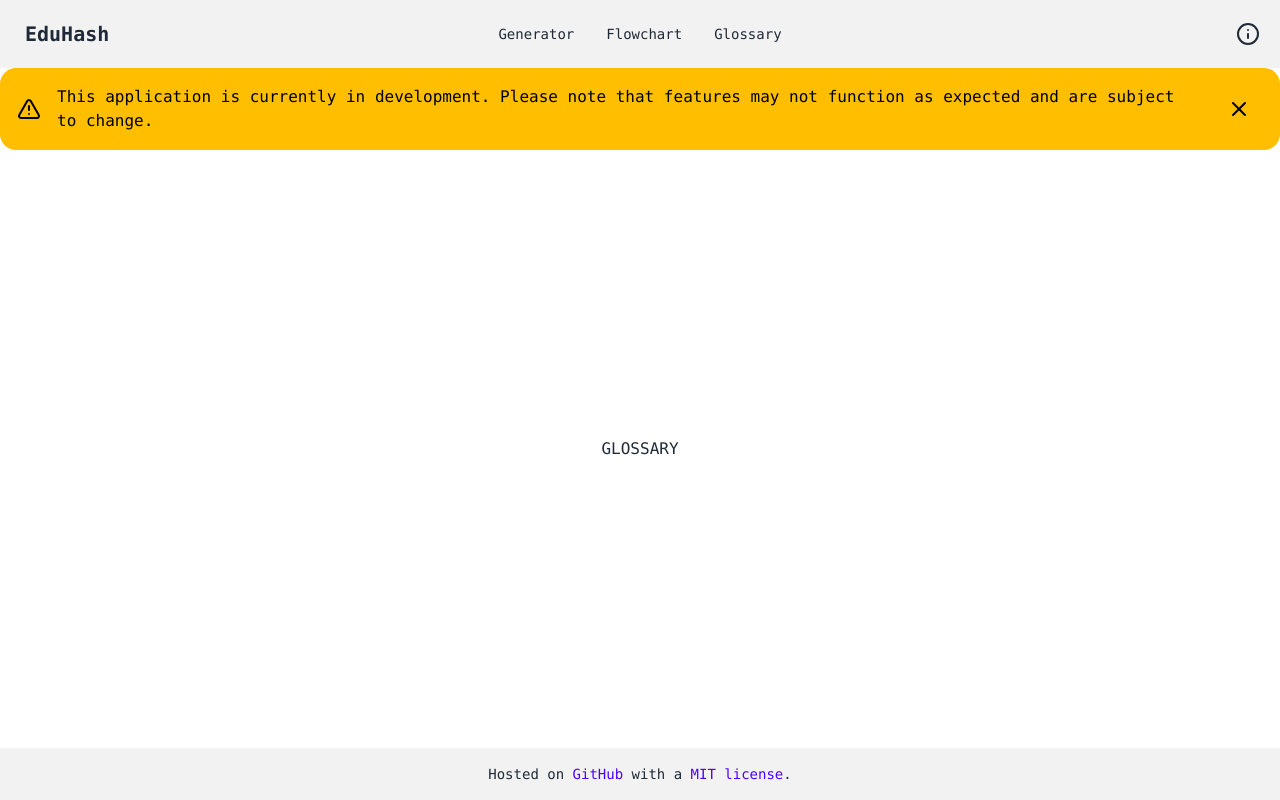
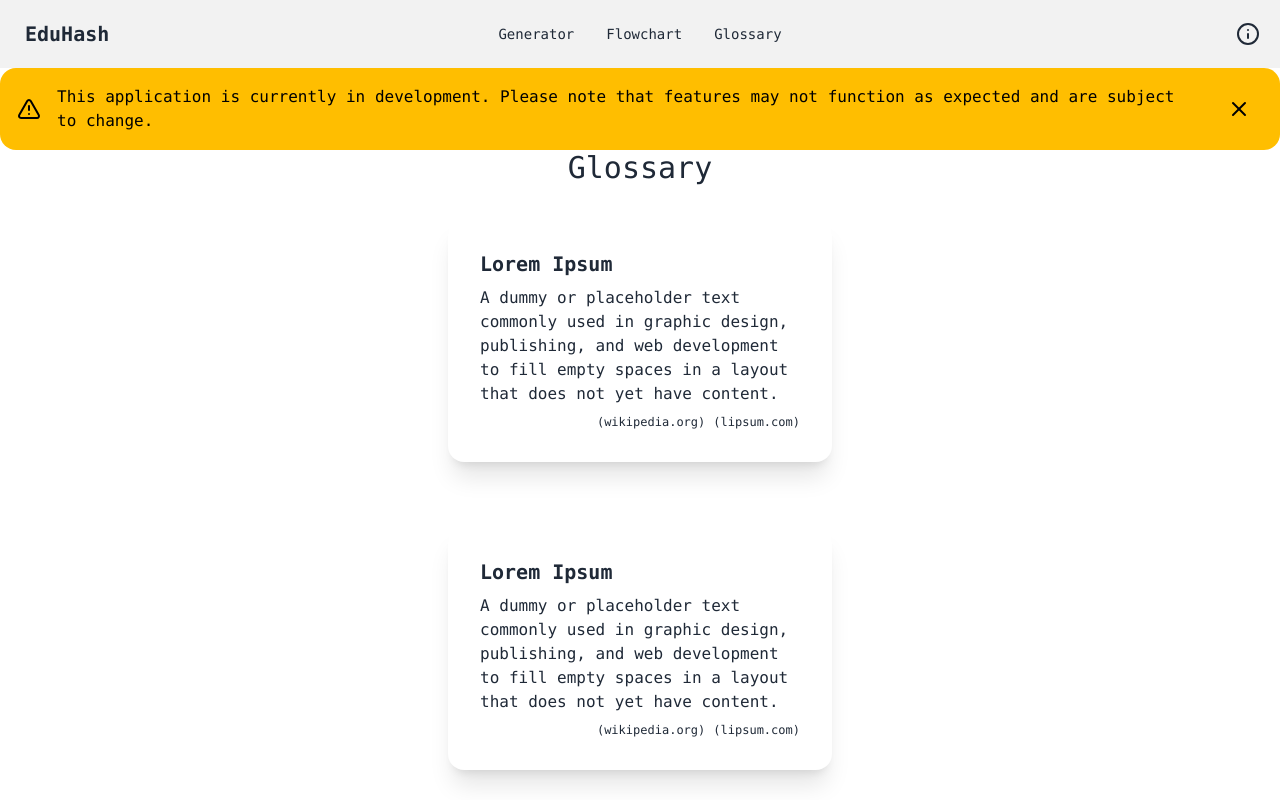
Before and after one commit to vanfossen/eduhash, a Vue app: page /eduhash/glossary in a window 1280 px wide. Shown: the top 800 px of the page. Built offline with nearby package versions, Linux system fonts and the light colour scheme; the HTML template or start-up script is replaced by a standard one.

Commit message:
add Glossary template

```diff
--- /dev/null
+++ b/src/data/glossary.json
@@ -0,0 +1,44 @@
+[
+  {
+    "word": "Lorem Ipsum",
+    "definition": "A dummy or placeholder text commonly used in graphic design, publishing, and web development to fill empty spaces in a layout that does not yet have content.",
+    "sources": [
+      {
+        "title": "wikipedia.org",
+        "url": "https://en.wikipedia.org/wiki/Lorem_ipsum"
+      },
+      {
+        "title": "lipsum.com",
+        "url": "https://www.lipsum.com/"
+      }
+    ]
+  },
+  {
+    "word": "Lorem Ipsum",
+    "definition": "A dummy or placeholder text commonly used in graphic design, publishing, and web development to fill empty spaces in a layout that does not yet have content.",
+    "sources": [
+      {
+        "title": "wikipedia.org",
+        "url": "https://en.wikipedia.org/wiki/Lorem_ipsum"
+      },
+      {
+        "title": "lipsum.com",
+        "url": "https://www.lipsum.com/"
+      }
+    ]
+  },
+  {
+    "word": "Lorem Ipsum",
+    "definition": "A dummy or placeholder text commonly used in graphic design, publishing, and web development to fill empty spaces in a layout that does not yet have content.",
+    "sources": [
+      {
+        "title": "wikipedia.org",
+        "url": "https://en.wikipedia.org/wiki/Lorem_ipsum"
+      },
+      {
+        "title": "lipsum.com",
+        "url": "https://www.lipsum.com/"
+      }
+    ]
+  }
+]
--- a/src/pages/Glossary.vue
+++ b/src/pages/Glossary.vue
@@ -1,9 +1,37 @@
 <!-- src/pages/Glossary.vue -->
-<script setup lang="ts"></script>
+<script setup lang="ts">
+// vue and other libraries
+import { ref } from "vue";
+import glossaryData from "../data/glossary.json";
+
+// variable
+const glossary = ref(glossaryData);
+</script>
 
 <template>
   <div class="flex grow flex-col items-center justify-center">
-    <p>GLOSSARY</p>
+    <h1 class="text-3xl">Glossary</h1>
+
+    <div
+      v-for="entry in glossary"
+      :key="entry.word"
+      class="card m-8 w-96 border-white bg-base-100 shadow-xl"
+    >
+      <div class="card-body">
+        <h2 class="card-title">{{ entry.word }}</h2>
+        <p>{{ entry.definition }}</p>
+        <div class="card-actions justify-end">
+          <a
+            v-for="source in entry.sources"
+            :key="source.title"
+            class="link-hover link text-xs"
+            :href="source.url"
+            target="_blank"
+            >({{ source.title }})</a
+          >
+        </div>
+      </div>
+    </div>
   </div>
 </template>
 
```
